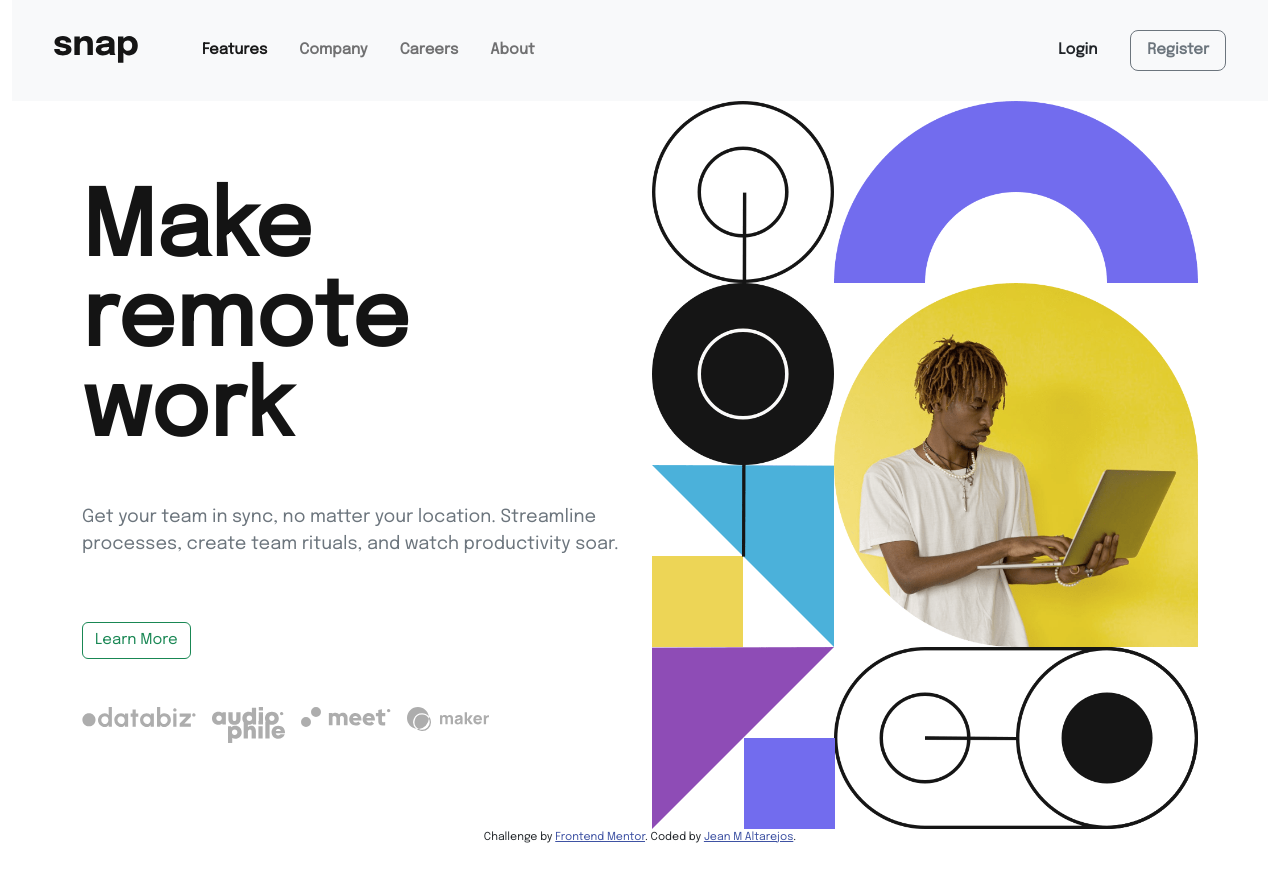
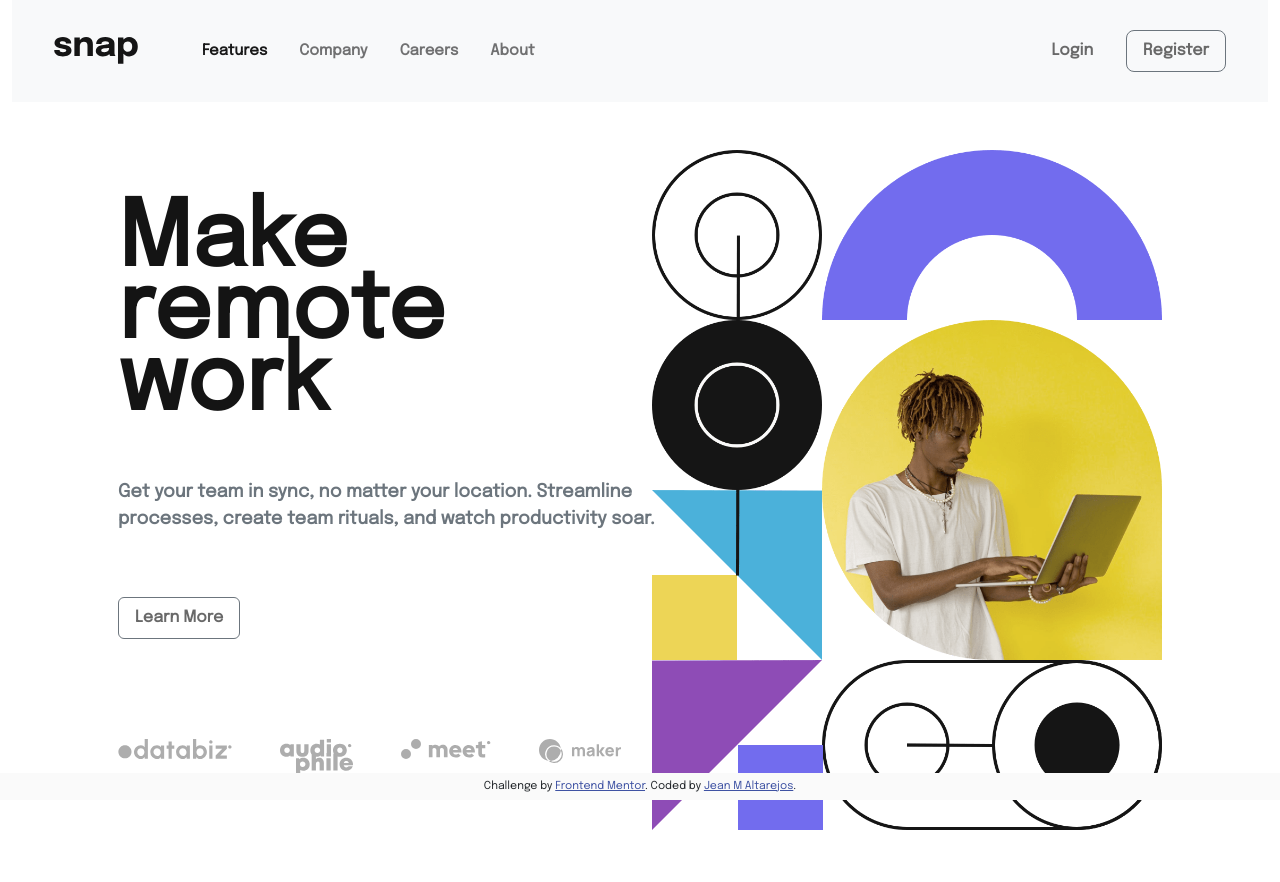
Before and after one commit to jean-altarejos/intro-section-with-dropdown-navigation-main, a plain HTML site: page index.html in a window 1280 px wide. Before the commit the page ends 845 px from the top, so only its background shows below. Drawn offline with nearby package versions, Linux system fonts and the light colour scheme.

Commit message:
updated style design

```diff
--- a/css/style.css
+++ b/css/style.css
@@ -21,13 +21,48 @@ body {
     color: --white;
 }
 
-button{
-    font-size: 15px !important;
+
+
+h1 {
+    font-weight: bolder;
+    font-size: 5em;
+    color: var(--black);
+    line-height: 0.8;
 }
 
-h1 {
-    font-weight: 800;
-    font-size: 5em;
+.hero-text {
+    padding-bottom: 50px;
+}
+
+p{
+   font-weight: bold;
+}
+
+.wrapper {
+    margin-top: 100px;
+}
+
+.wrapper2 {
+    padding-right: 30px;
+    max-height: 800px;
+}
+
+.hero-image {
+    max-height: 100%;
+}
+
+.attribution {
+    position:sticky;
+    bottom: 0;
+    background: var(--white);
+    padding: 5px;
+}
+
+.btn {
+    color: var(--gray);
+    font-weight: bolder;
+}
+
+.btn:hover {
     color: var(--black);
-    line-height: 1;
 }
--- a/index.html
+++ b/index.html
@@ -51,35 +51,35 @@
           </ul>
         </div>
         <div>
-            <button class="btn me-2" type="button"><strong>Login</strong></button>
+            <button class="btn me-2" type="button">Login</button>
             <button class="btn btn-outline-secondary rounded-3 py-2 px-3 ms-2" type="button"><strong>Register</strong></button>
         </div>
       </div>
     </nav>
   </div>
 
-  <div class="container">
+  <div class="container px-5 py-5">
     <div class="row">
       <div class="col-6 d-flex align-items-center">
-        <div class="hero-section">
-          <h1 class="mb-5 fw-bolder">Make <br> remote work</h1>
+        <div class="hero-section wrapper2">
+          <h1 class="hero-text">Make <br> remote work</h1>
 
           <p class="text-muted">Get your team in sync, no matter your location. Streamline processes,
             create team rituals, and watch productivity soar.</p>
 
-          <button class="mt-5 btn btn-outline-success me-2" type="button">Learn More</button>
+          <button class="mt-5 btn btn-outline-secondary py-2 px-3 me-2" type="button">Learn More</button>
 
-          <div class="mt-5 d-flex">
-            <img class="me-3 h-100" src="images/client-databiz.svg" alt="">
-            <img class="me-3 h-100" src="images/client-audiophile.svg" alt="">
-            <img class="me-3 h-100" src="images/client-meet.svg" alt="">
-            <img class="me-3 h-100" src="images/client-maker.svg" alt="">
+          <div class="d-flex justify-content-start wrapper">
+            <img class="me-5 h-100" src="images/client-databiz.svg" alt="">
+            <img class="me-5 h-100" src="images/client-audiophile.svg" alt="">
+            <img class="me-5 h-100" src="images/client-meet.svg" alt="">
+            <img class="me-5 h-100" src="images/client-maker.svg" alt="">
           </div>
 
         </div>
       </div>
       <div class="col-6">
-        <img class="img-fluid h-300" src="images/image-hero-desktop.png" alt="">
+        <img class="hero-image img-fluid" src="images/image-hero-desktop.png" alt="">
       </div>
     </div>
   </div>
```
